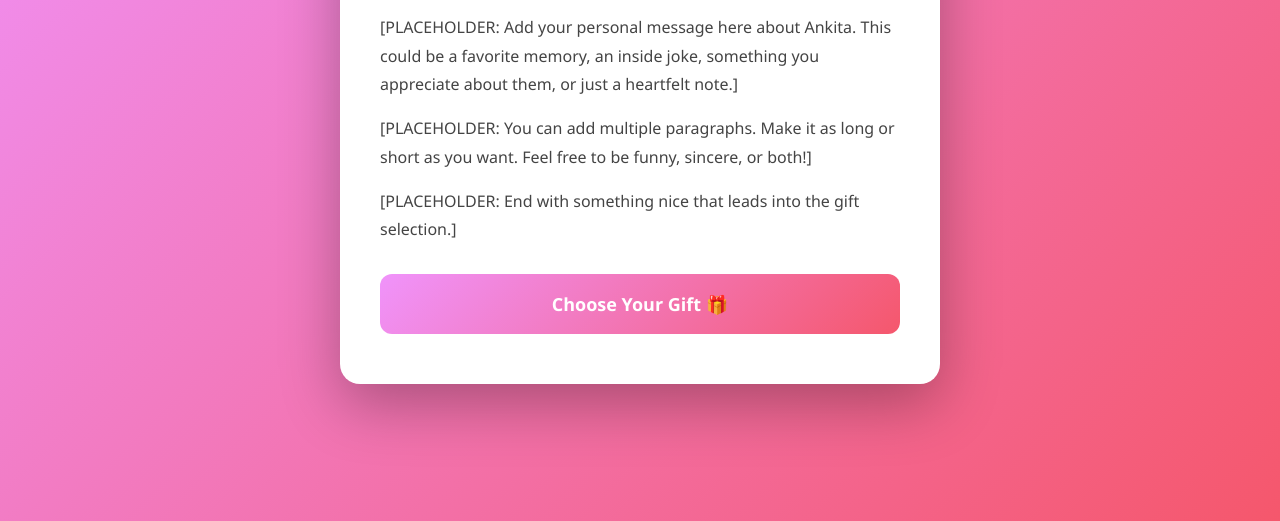
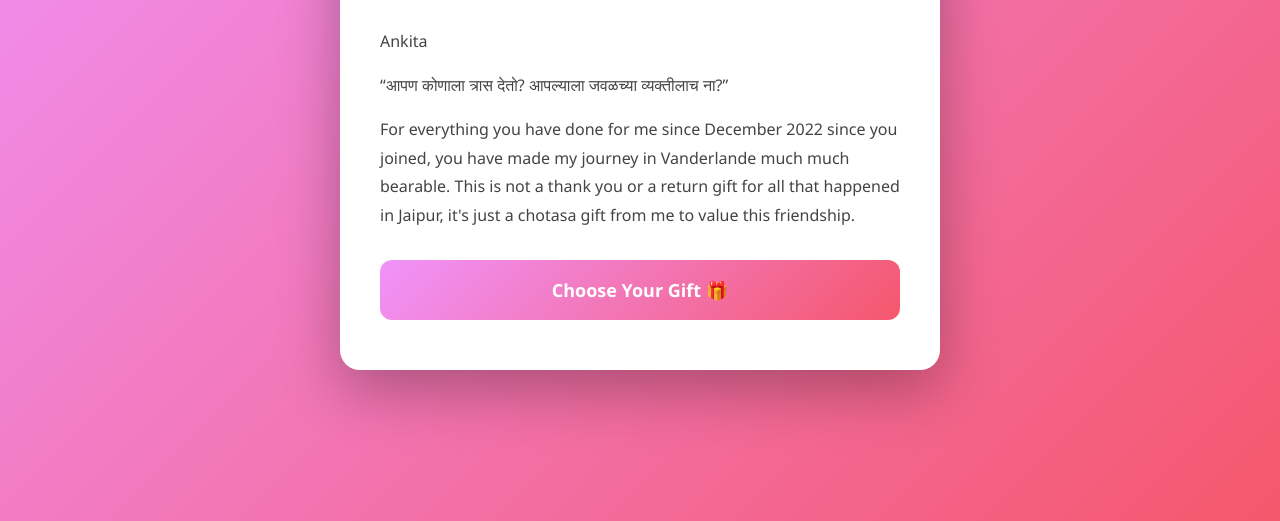
Before and after one commit to damleadwait/FantasticFour, a plain HTML site: page ankita.html in a window 1280 px wide. Shown: the part 279-800 px from the top of the page. Drawn offline with Linux system fonts and the light colour scheme.

Commit message:
Adding Ankita's message.

```diff
--- a/ankita.html
+++ b/ankita.html
@@ -89,15 +89,15 @@
 
         <div class="message">
             <p>
-                [PLACEHOLDER: Add your personal message here about Ankita. This could be a favorite memory,
-                an inside joke, something you appreciate about them, or just a heartfelt note.]
+                Ankita
             </p>
             <p>
-                [PLACEHOLDER: You can add multiple paragraphs. Make it as long or short as you want.
-                Feel free to be funny, sincere, or both!]
+                “आपण कोणाला त्रास देतो? आपल्याला जवळच्या व्यक्तीलाच ना?”
             </p>
             <p>
-                [PLACEHOLDER: End with something nice that leads into the gift selection.]
+                For everything you have done for me since December 2022 since you joined, you have made
+                my journey in Vanderlande much much bearable. This is not a thank you or a return gift for
+                all that happened in Jaipur, it's just a chotasa gift from me to value this friendship.
             </p>
         </div>
 
```
